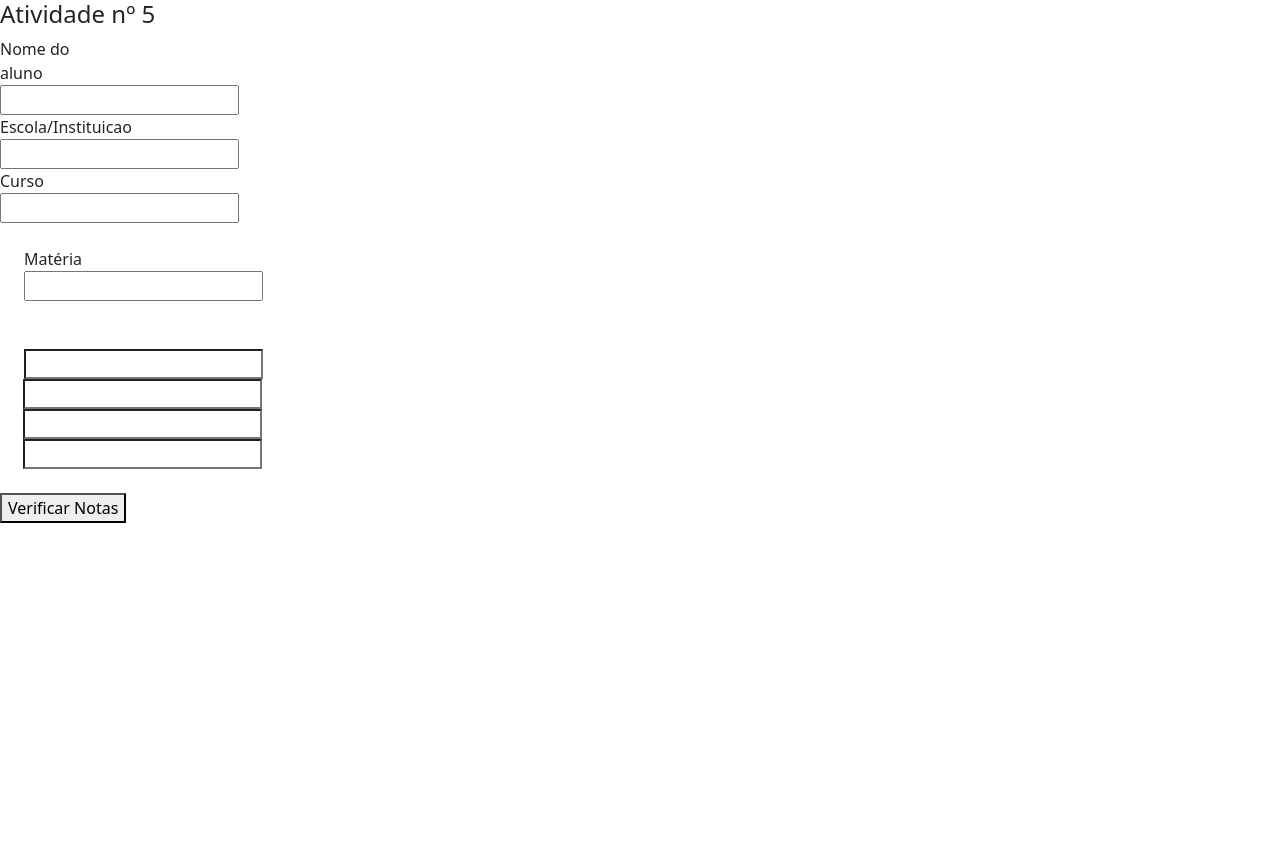
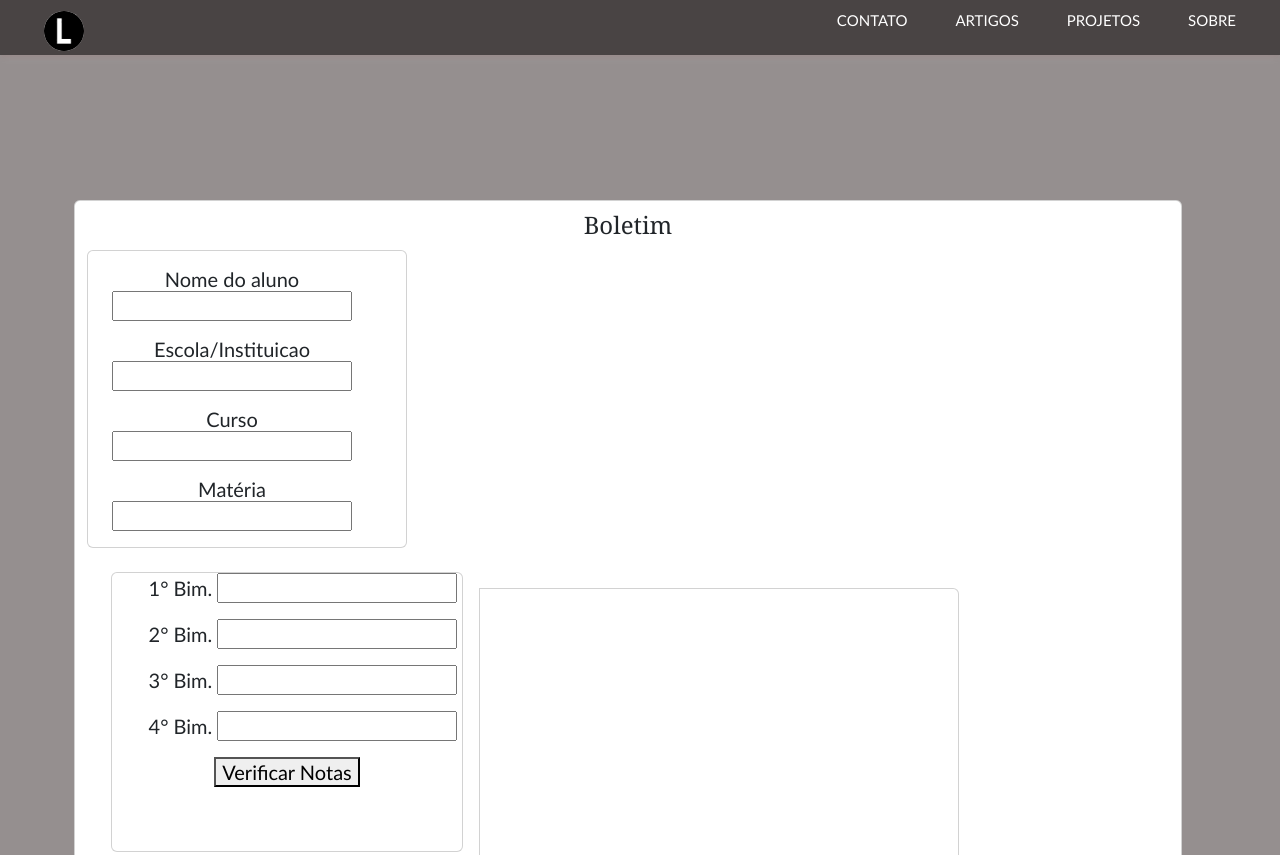
Before and after one commit to Leonardo2745/Leonardo2745.github.io, a plain HTML site: page boletim.html in a window 1280 px wide. Shown: the top 855 px of the page. Before the commit the page ends 800 px from the top, so only its background shows below. Drawn offline with nearby package versions, Linux system fonts and the light colour scheme.

Commit message:
cards add

```diff
--- a/boletim.html
+++ b/boletim.html
@@ -1,63 +1,103 @@
 <!DOCTYPE html>
 <html lang="en">
+
 <head>
     <meta charset="UTF-8">
     <meta name="viewport" content="width=device-width, initial-scale=1.0">
-    <link href="https://cdn.jsdelivr.net/npm/bootstrap@5.3.2/dist/css/bootstrap.min.css" rel="stylesheet" integrity="sha384-T3c6CoIi6uLrA9TneNEoa7RxnatzjcDSCmG1MXxSR1GAsXEV/Dwwykc2MPK8M2HN" crossorigin="anonymous">
-
+    <link href="https://cdn.jsdelivr.net/npm/bootstrap@5.3.2/dist/css/bootstrap.min.css" rel="stylesheet"
+        integrity="sha384-T3c6CoIi6uLrA9TneNEoa7RxnatzjcDSCmG1MXxSR1GAsXEV/Dwwykc2MPK8M2HN" crossorigin="anonymous">
+    <link rel="stylesheet" href="./src/css/style.css">
+    <link rel="stylesheet" href="./src/css/styleGeral.css">
+    <link rel="stylesheet" href="./src/css/style-pages.css">
 
     <title>Document</title>
 </head>
-<script src="https://cdn.jsdelivr.net/npm/bootstrap@5.3.2/dist/js/bootstrap.bundle.min.js" integrity="sha384-C6RzsynM9kWDrMNeT87bh95OGNyZPhcTNXj1NW7RuBCsyN/o0jlpcV8Qyq46cDfL" crossorigin="anonymous"></script>
 
-<body>
+<header class="cardhead">
+    <nav class="nav-items">
+        <a class="button to-left padding-large" href="./src/pages/sobremim.html"><strong> <img class="imgLogo"
+                    src="./src/img/images.png"></strong></a>
+        <a class="button to-right padding-large" href="#sobre">SOBRE</a>
+        <a class="button to-right padding-large" href="#projetos">PROJETOS</a>
+        <a class="button to-right padding-large" href="#artigos">ARTIGOS</a>
+        <a class="button to-right padding-large" href="#contato">CONTATO</a>
+    </nav>
+</header>
+
+<body id="bodyAll">
+    <div class="container text-center ">
+        <div class="row align-items-start">
+
+            <div class="row">
+                <div class="card" style="width: 80rem;">
+                    <h4>Boletim</h4>
+                    <div class="card row-cols-4" style="width: 20rem;">
+                        <div class=" text-center mb-3" style="width: 18rem; height: 14em;">
+                            <div class="card-body">
 
 
-    <div class="row">
-        <div class="col-4">
-
-
-            <h4>Atividade nº 5</h4>
-            <div class="row-cols-4" id="materia1">
-                <div class="col">
                                 <label for="nomeUsuario">Nome do aluno</label>
                                 <input type="text" id="nomeUsuario">
-                </div>
+                                <div class="mx-auto p-2" style="width: 200px;"></div>
                                 <div class="col">
                                     <label for="nomeInstituicao">Escola/Instituicao</label>
                                     <input type="text" id="nomeInstituicao">
+                                    <div class="mx-auto p-2" style="width: 200px;"></div>
                                 </div>
                                 <div class="col">
                                     <label for="nomeCurso">Curso</label>
                                     <input type="text" id="nomeCurso">
+                                    <div class="mx-auto p-2" style="width: 200px;"></div>
                                 </div>
-                <div class="col-2 p-md-4">
+
                                 <label for="nomeMateria">Matéria</label>
                                 <input type="text" id="nomeMateria">
                             </div>
-                <div class="col-2 p-md-4 input-group">
-                    <input type="number">
-                    <input type="number">
-                    <input type="number">
-                    <input type="number">
                         </div>
                     </div>
+
+
+
+                    <div class="row-cols-8 col-2 p-md-4 input-group">
+                        <div class="grid gap-3">
+                            <div class="card " style="width: 22rem; height: 14em;">
+                                <ul class=" list-group-flush">
+                                    <label for="bim1">1° Bim.</label>
+                                    <input type="number" id="bim1">
+                                    <div class="mx-auto p-2" style="width: 200px;"></div>
+                                    <label for="bim2">2° Bim.</label>
+                                    <input type="number" id="bim2">
+                                    <div class="mx-auto p-2" style="width: 200px;"></div>
+                                    <label for="bim3">3° Bim.</label>
+                                    <input type="number" id="bim3">
+                                    <div class="mx-auto p-2" style="width: 200px;"></div>
+                                    <label for="bim4">4° Bim.</label>
+                                    <input type="number" id="bim4">
+                                </ul>
+                            <div>
                                 <button onclick="save()">Verificar Notas</button>
-            <p class="m-3 p-2" id="resultNotas"></p>
+</div>
 
                             </div>
                         </div>
+                        <p class="m-3 p-2 card " style="width: 30rem; height: 26em;" id="resultNotas"></p>
+                    </div>
+                </div>
+            </div>
+        </div>
+    </div>
+
     <script>
         let materia = { id: 0, nome: "", notas: [], total: 0, printInfo: "" };
         let materias = [];
-let user = {nome: "",instituicao:"", curso:""};
+        let user = { nome: "", instituicao: "", curso: "" };
         function save() {
             let inputNotas = [];
             let totalNotas = 0;
             user.nome = nomeUsuario.value;
             user.instituicao = nomeInstituicao.value;
             user.curso = nomeCurso.value;
-    let resultados = `<b>BOLETIM DE: ${user.nome.toLocaleUpperCase()}</b><br><b>INSTITUIÇÃO/ESCOLA: ${user.instituicao.toLocaleUpperCase()} </b><br><b>CURSO: ${user.curso.toLocaleUpperCase()} </b>`;
+            let resultados = `<b>BOLETIM DE: </b>${user.nome}<br><b>INSTITUIÇÃO/ESCOLA:</b> ${user.instituicao} <br><b>CURSO: </b>${user.curso} `;
 
             document.querySelectorAll("div.input-group input").forEach(e => {
                 inputNotas.push(parseFloat(e.value))
@@ -84,97 +124,6 @@ function save() {
                 }
             )
 
-
-
-
-
-
-
-
-
-
-
-
-
-
-
-
-
-
-
-
-
-
-
-
-
-
-
-
-
-
-
-
-
-
-
-
-
-
-
-
-
-
-
-
-
-
-
-
-
-
-
-
-
-
-
-
-
-
-
-
-
-
-
-
-
-
-
-
-
-
-
-
-
-
-
-
-
-
-
-
-
-
-
-
-
-
-
-
-
-
-
-
             console.log(materias)
 
             materias.forEach(e => {
@@ -191,6 +140,13 @@ function isAprovadoOuReprovado(valor) {
             }
         }
     </script>
+
+    <script src="https://cdn.jsdelivr.net/npm/bootstrap@5.3.2/dist/js/bootstrap.bundle.min.js"
+        integrity="sha384-C6RzsynM9kWDrMNeT87bh95OGNyZPhcTNXj1NW7RuBCsyN/o0jlpcV8Qyq46cDfL"
+        crossorigin="anonymous"></script>
+
+
+
 </body>
 
 </html>
--- /dev/null
+++ b/src/css/boletim.css
@@ -0,0 +1,3 @@
+.cardboxBoletim{
+    height: 12px;
+}
```
Also changed, not shown: src/css/style-pages.css (line endings or trailing spaces), src/css/style.css (line endings or trailing spaces), src/pages/index.html (renamed from index.html). Lines whose indentation alone changed are shown as unchanged.
